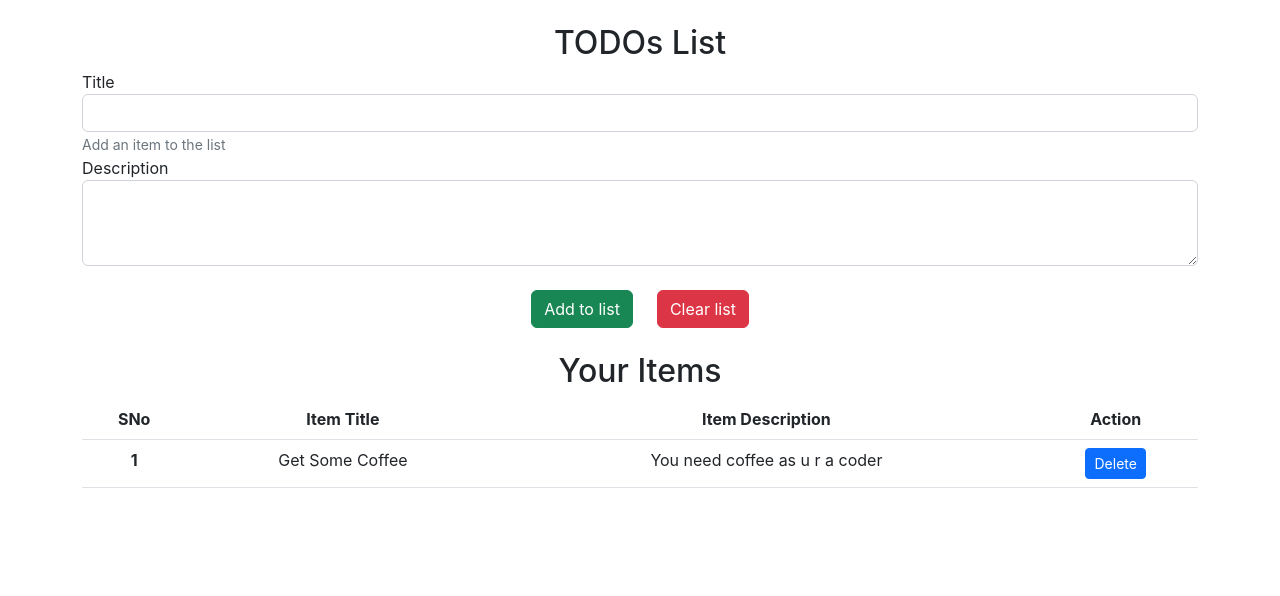
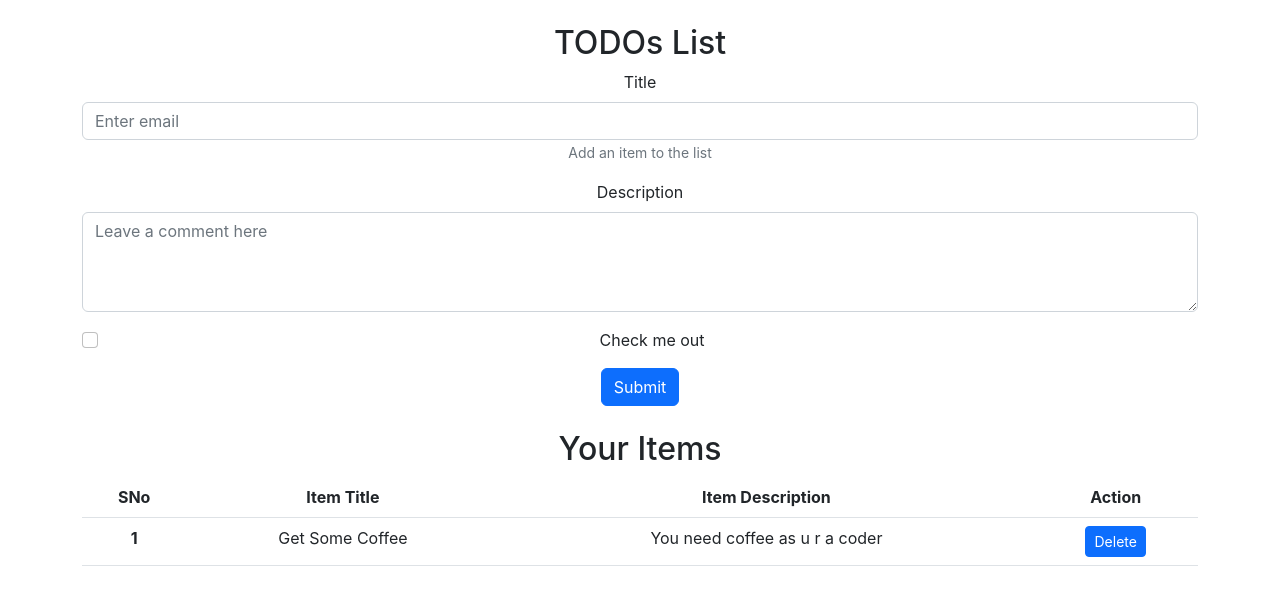
Before and after one commit to emonShimoul/todoapp-react-client, a React (Create React App) app: page / in a window 1280 px wide. Shown: the top 596 px of the page. Built offline with nearby package versions, Linux system fonts and the light colour scheme.

Commit message:
bootstrap form

```diff
--- a/src/components/Home/Home.js
+++ b/src/components/Home/Home.js
@@ -1,22 +1,35 @@
 import React from 'react';
+import { Button, Form } from 'react-bootstrap';
 
 const Home = () => {
     return (
         <div className="container my-4">
             <h2 className="text-center">TODOs List</h2>
-            <div className="form-group text-start">
-                <label for="title">Title</label>
-                <input type="text" className="form-control" id="title" aria-describedby="emailHelp" />
-                <small id="emailHelp" className="form-text text-muted">Add an item to the list</small>
-            </div>
-            <div className="form-group text-start">
-                <label for="description">Description</label>
-                <textarea className="form-control" id="description" rows="3"></textarea>
-            </div>
-            <div className='mt-4'>
-                <button id="add" className="btn btn-success me-4">Add to list</button>
-                <button id="clear" className="btn btn-danger" onclick="clearStorage()">Clear list</button>
-            </div>
+            <Form>
+                <Form.Group className="mb-3" controlId="formBasicEmail">
+                    <Form.Label>Title</Form.Label>
+                    <Form.Control type="email" placeholder="Enter email" />
+                    <Form.Text className="text-muted">
+                        Add an item to the list
+                    </Form.Text>
+                </Form.Group>
+
+                <Form.Group className="mb-3" controlId="formBasicDescription">
+                    <Form.Label>Description</Form.Label>
+                    <Form.Control
+                        as="textarea"
+                        placeholder="Leave a comment here"
+                        style={{ height: '100px' }}
+                    />
+                </Form.Group>
+
+                <Form.Group className="mb-3" controlId="formBasicCheckbox">
+                    <Form.Check type="checkbox" label="Check me out" />
+                </Form.Group>
+                <Button variant="primary" type="submit">
+                    Submit
+                </Button>
+            </Form>
 
             <div id="items" className="my-4">
                 <h2>Your Items</h2>
```
